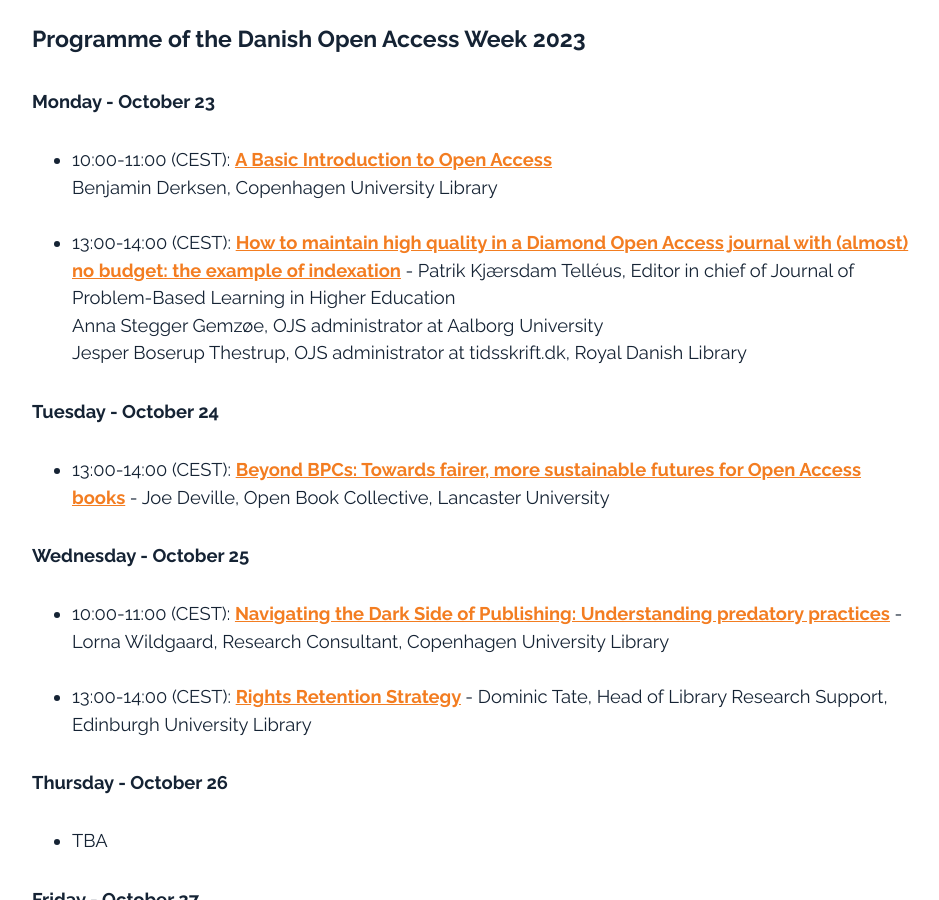
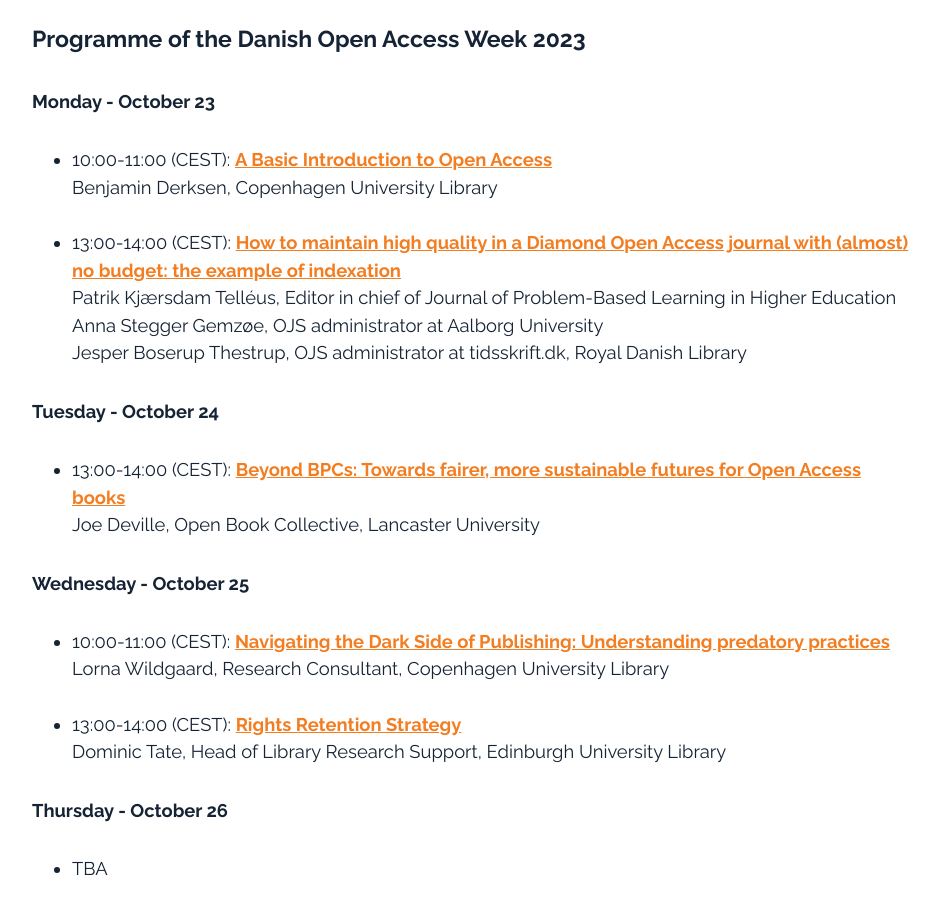
Before and after one commit to openaccess-dk/openaccess-dk.github.io, a Jekyll site: the page built from oaw23.md, in a window 1280 px wide and 900 px high, scrolled down 1479 px. Shown: the whole window, without its empty margins (168-1107 px from the left). Built offline with Jekyll 4.4.1, drawn with Linux system fonts in a browser that asks for light colours.

Commit message:
Update oaw23.md

```diff
--- a/oaw23.md
+++ b/oaw23.md
@@ -25,16 +25,20 @@
 ##### Monday - October 23
 - 10:00-11:00 (CEST): <b>[A Basic Introduction to Open Access](https://openaccess.dk/oaw2023/monday_oct_23_1) </b><br>
 Benjamin Derksen, Copenhagen University Library<br><br>
-- 13:00-14:00 (CEST): <b>[How to maintain high quality in a Diamond Open Access journal with (almost) no budget: the example of indexation](https://openaccess.dk/oaw2023/monday_oct_23_2) </b> - Patrik Kjærsdam Telléus, Editor in chief of Journal of Problem-Based Learning in Higher Education<br>
+- 13:00-14:00 (CEST): <b>[How to maintain high quality in a Diamond Open Access journal with (almost) no budget: the example of indexation](https://openaccess.dk/oaw2023/monday_oct_23_2) </b><br>
+Patrik Kjærsdam Telléus, Editor in chief of Journal of Problem-Based Learning in Higher Education<br>
 Anna Stegger Gemzøe, OJS administrator at Aalborg University<br>
 Jesper Boserup Thestrup, OJS administrator at tidsskrift.dk, Royal Danish Library
 
 ##### Tuesday - October 24
-- 13:00-14:00 (CEST): <b>[Beyond BPCs: Towards fairer, more sustainable futures for Open Access books](https://openaccess.dk/oaw2023/tuesday_oct_24_2) </b> - Joe Deville, Open Book Collective, Lancaster University
+- 13:00-14:00 (CEST): <b>[Beyond BPCs: Towards fairer, more sustainable futures for Open Access books](https://openaccess.dk/oaw2023/tuesday_oct_24_2) </b><br>
+Joe Deville, Open Book Collective, Lancaster University
 
 ##### Wednesday - October 25
-- 10:00-11:00 (CEST): <b>[Navigating the Dark Side of Publishing: Understanding predatory practices](https://openaccess.dk/oaw2023/wednesday_oct_25_1) </b> - Lorna Wildgaard, Research Consultant, Copenhagen University Library <br><br>
-- 13:00-14:00 (CEST): <b>[Rights Retention Strategy](https://openaccess.dk/oaw2023/wednesday_oct_25_2) </b> - Dominic Tate, Head of Library Research Support, Edinburgh University Library
+- 10:00-11:00 (CEST): <b>[Navigating the Dark Side of Publishing: Understanding predatory practices](https://openaccess.dk/oaw2023/wednesday_oct_25_1) </b><br>
+Lorna Wildgaard, Research Consultant, Copenhagen University Library <br><br>
+- 13:00-14:00 (CEST): <b>[Rights Retention Strategy](https://openaccess.dk/oaw2023/wednesday_oct_25_2) </b><br>
+Dominic Tate, Head of Library Research Support, Edinburgh University Library
 
 ##### Thursday - October 26
 - TBA
```
